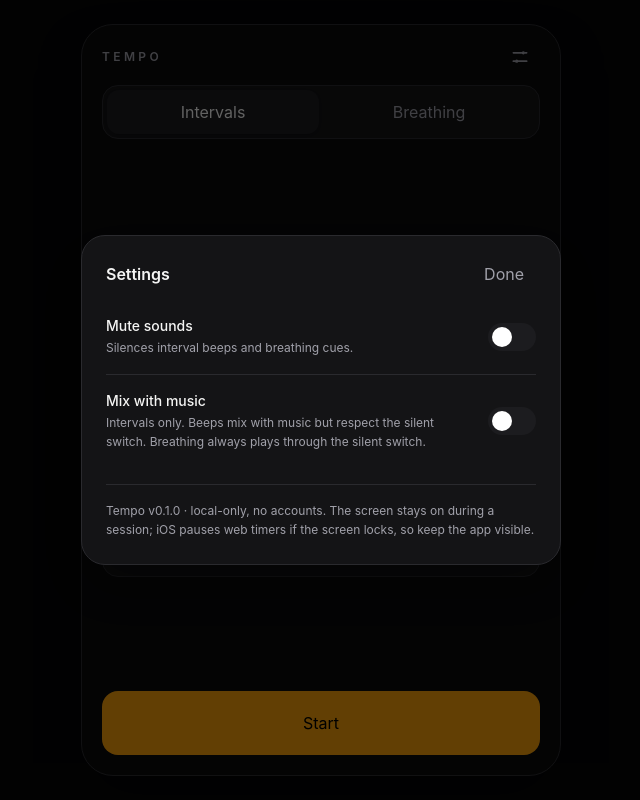
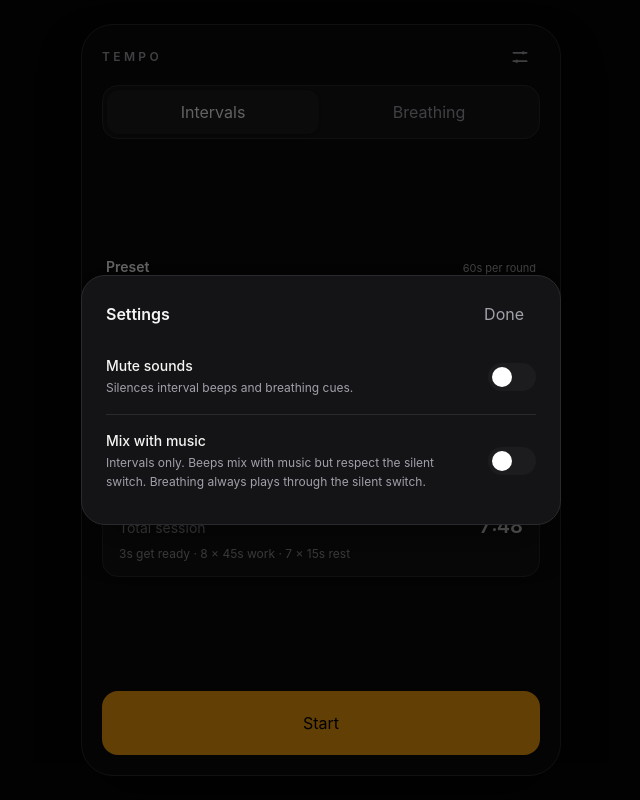
Before and after one commit to caobaloc12/tempo-timer, a React (Vite) app: page / in a window 1280 px wide. Both pictures are taken after a click on the button 839 px from the left and 57 px from the top of the page. Shown: the whole page, without its empty margins (319-959 px from the left). Built offline with nearby package versions, Linux system fonts and the light colour scheme.

Commit message:
chore: remove the technical footer from settings

```diff
--- a/src/app/SettingsSheet.tsx
+++ b/src/app/SettingsSheet.tsx
@@ -99,12 +99,6 @@ export function SettingsSheet({ open, settings, onChange, onClose }: SettingsShe
           />
         </div>
 
-        <div className="mt-4 border-t border-border pt-4 pb-2">
-          <p className="text-xs leading-relaxed text-muted">
-            Tempo v0.1.0 · local-only, no accounts. The screen stays on during a session;
-            iOS pauses web timers if the screen locks, so keep the app visible.
-          </p>
-        </div>
       </div>
     </div>
   )
```
